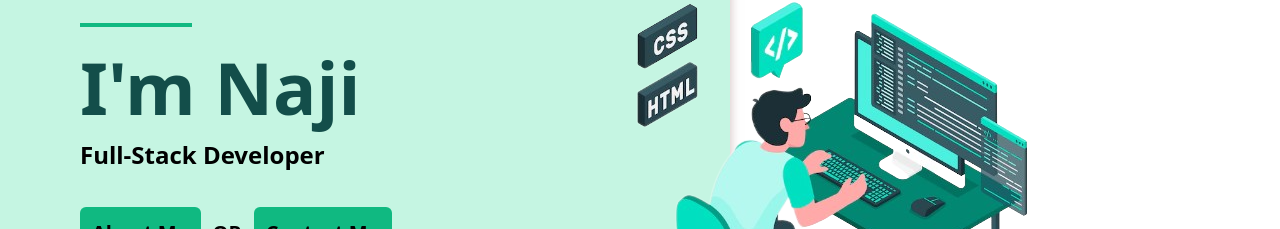
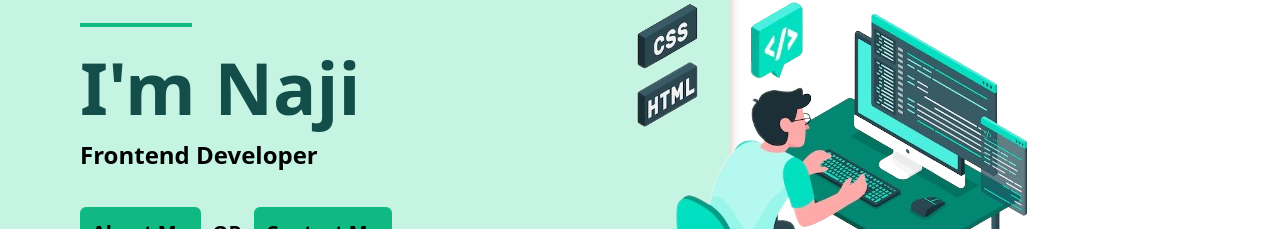
Before and after one commit to naji-alhusami/my-portfolio, a React (Create React App) app: page / in a window 1280 px wide. Shown: the part 154-383 px from the top of the page. Built offline with nearby package versions, Linux system fonts and the light colour scheme.

Commit message:
edit about page

```diff
--- a/src/components/About/About.js
+++ b/src/components/About/About.js
@@ -6,12 +6,12 @@ import PersonalPhoto from "../assets/Images/PersonalPhoto.jpg";
 
 const About = () => {
   const AboutData = [
-    "- I am a Full-Stack Developer based in Germany. I hold a Bachelor's Degree in Information Systems Engineering from Eastern Mediterranean University in Northern Cyprus and a Master's Degree in Computer Engineering from Bahçeşehir University in Istanbul, Turkey.",
+    "- I am a Frontend Developer based in Germany. I hold a Bachelor's Degree in Information Systems Engineering from Eastern Mediterranean University in Northern Cyprus and a Master's Degree in Computer Engineering from Bahçeşehir University in Istanbul, Turkey.",
     "- During my university studies, I gained theoretical knowledge in multiple programming languages.",
     "- To enhance my skills in the Front-End field, I pursued various courses on Udemy during my Master's Degree.",
     "- Following the completion of my Master's Degree, I joined Re-Coded, where I applied my theoretical knowledge through numerous projects. This experience significantly improved my programming abilities, specifically in (HTML, CSS, Bootstrap, TailwindCSS, JavaScript, TypeScript, React.js, Redux Toolkit, Next.js 14).",
     "- A significant milestone in my career was joining UNDP (SDG AI LAB) in Istanbul. I contributed to the development and deployment of the Radar Digital Technology web application using React.js & TypeScript.",
-    "- I attended MERN course to become Full-Stack Developer, and I'm now attending Golang and Docker courses.",
+    "- I attended MERN course to become Full-Stack Developers.",
     "- I stay up-to-date with the latest technologies, ensuring that I can consistently deliver innovative and cutting-edge solutions.",
   ];
 
--- a/src/components/Home/Home.js
+++ b/src/components/Home/Home.js
@@ -31,7 +31,7 @@ const Home = () => {
             transition={{ delay: 0.6 }}
             className="text-2xl font-bold mb-6"
           >
-            Full-Stack Developer
+            Frontend Developer
           </motion.h3>
           <motion.div
             initial={{ x: -600 }}
```
